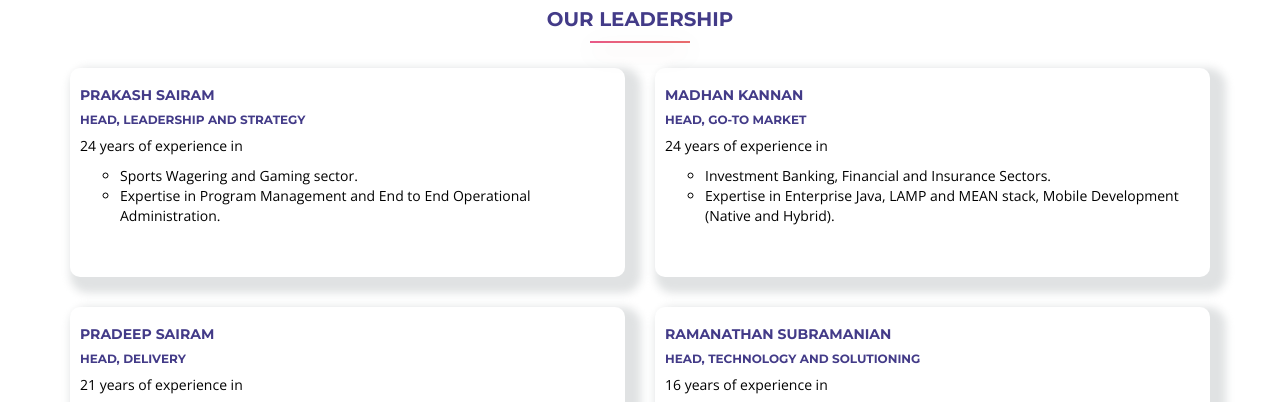
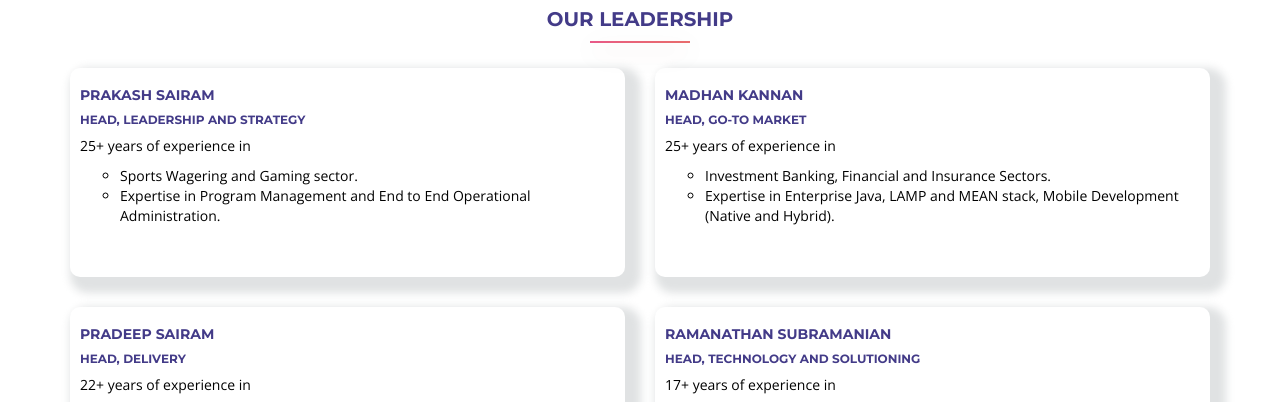
Before and after one commit to gbachennai/gbachennai.github.io, a plain HTML site: page index.html in a window 1280 px wide. Shown: the part 3720-4122 px from the top of the page. Drawn offline with nearby package versions, Linux system fonts and the light colour scheme; files whose address does not match are found by name.

Commit message:
Updated experience summary

```diff
--- a/index.html
+++ b/index.html
@@ -389,7 +389,7 @@
                         <h5 class="service-title">Prakash Sairam</h5>
                         <h6 class="service-title">Head, Leadership and Strategy</h6>
                         <p class="services-content margin-bottom-10 ">
-                            24 years of experience in
+                            25+ years of experience in
                             <ol style="list-style:circle;color:black;">
                                 <li>
                                     Sports Wagering and Gaming sector.
@@ -406,7 +406,7 @@
                         <h5 class="service-title">Madhan Kannan</h5>
                         <h6 class="service-title">Head, Go-to market</h6>
                         <p class="services-content margin-bottom-10 ">
-                            24 years of experience in
+                            25+ years of experience in
                             <ol style="list-style:circle;color:black;">
                                 <li>
                                     Investment Banking, Financial and Insurance Sectors.
@@ -428,7 +428,7 @@
                         <h5 class="service-title">Pradeep Sairam</h5>
                         <h6 class="service-title">Head, Delivery</h6>
                         <p class="services-content margin-bottom-10 ">
-                            21 years of experience in
+                            22+ years of experience in
                             <ol style="list-style:circle;color:black;">
                                 <li>
                                     E-Commerce Web Portal, Sports wagering, Gaming sector and IoT.
@@ -445,7 +445,7 @@
                         <h5 class="service-title">Ramanathan Subramanian</h5>
                         <h6 class="service-title">Head, Technology and Solutioning</h6>
                         <p class="services-content margin-bottom-10">
-                            16 years of experience in
+                            17+ years of experience in
                             <ol style="list-style:circle;color:black;">
                                 <li>
                                     Investment Management, Investment Banking and Collections.
```
